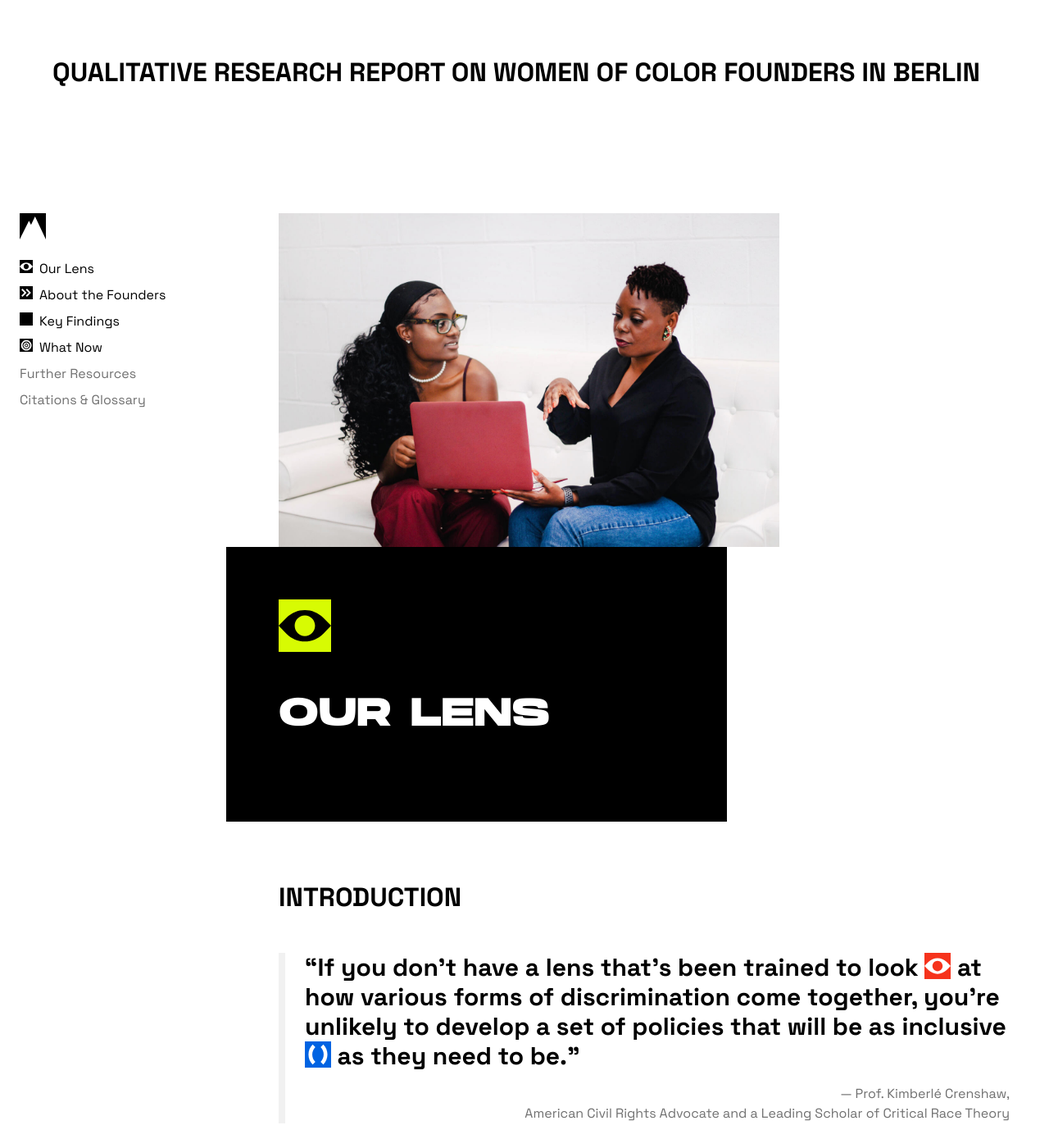
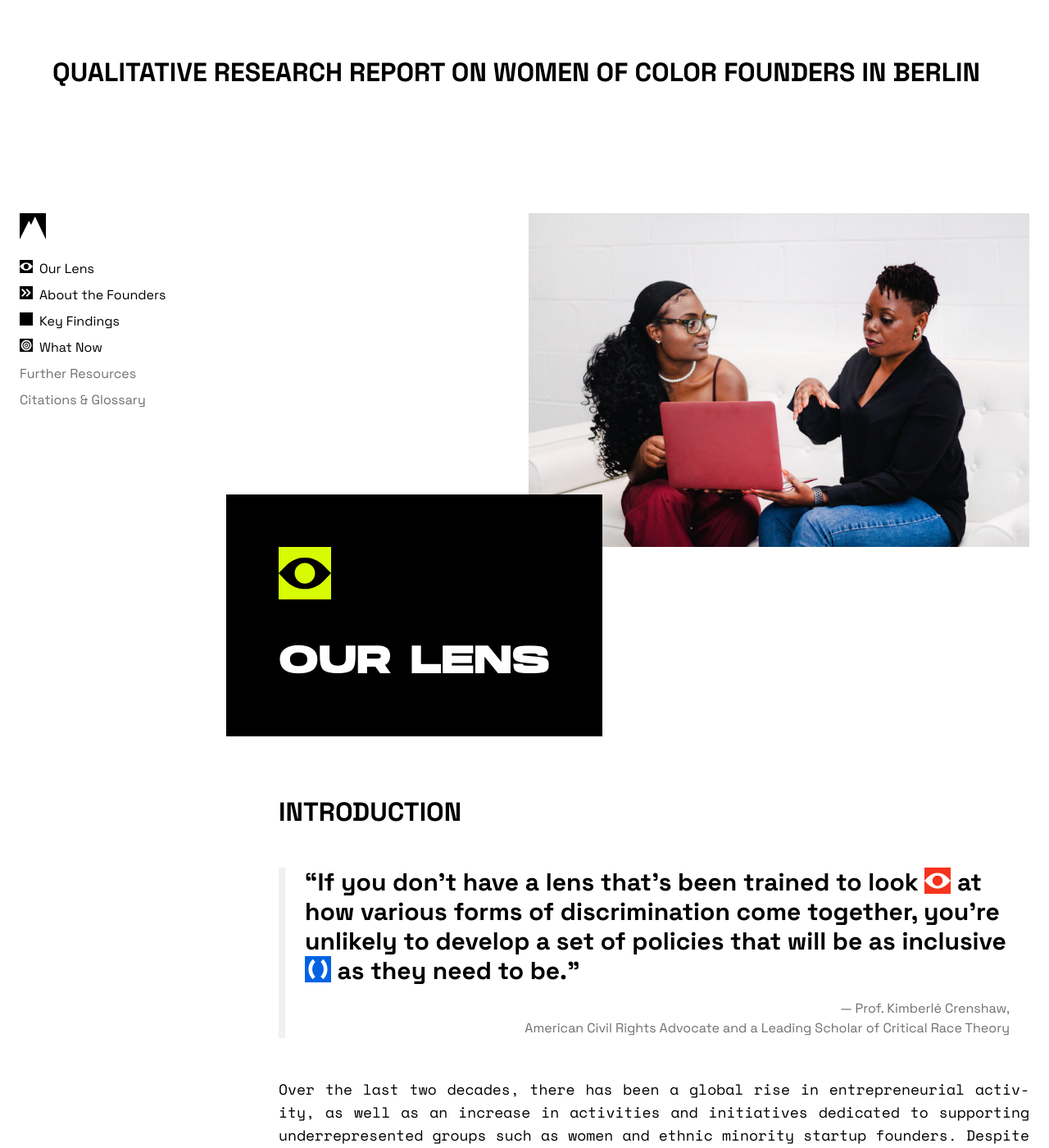
Before and after one commit to Founderland/Report, a Jekyll site: the page built from index.html, in a window 1280 px wide and 1400 px high, scrolled down 527 px. Shown: the whole window at 82% size. Built offline with Jekyll 4.4.1, drawn with Linux system fonts in a browser that asks for light colours.

Commit message:
section head wip

```diff
--- a/_includes/section-1.html
+++ b/_includes/section-1.html
@@ -9,8 +9,7 @@
         <div class="bg-lime w-16 h-16 inline-block">
             <i class="symbol Visibility black"></i>
         </div>
-
-        <h1>Our Lens</h1>
+        <h1 class="mb-0">Our Lens</h1>
     </div>
 </div>
 
--- a/assets/styles/output.css
+++ b/assets/styles/output.css
@@ -606,6 +606,10 @@ video {
   margin-top: 1.5rem;
 }
 
+.mb-0 {
+  margin-bottom: 0px;
+}
+
 .mt-8 {
   margin-top: 2rem;
 }
@@ -638,12 +642,12 @@ video {
   width: 2rem;
 }
 
+.w-16 {
+  width: 4rem;
+}
+
 .w-1\/2 {
   width: 50%;
-}
-
-.w-16 {
-  width: 4rem;
 }
 
 .grow {
@@ -1470,13 +1474,14 @@ nav.active .overlay {
 
 /* #Section Head */
 
-.section-head img,
-.section-head .title-card {
+.section-head {
+  padding-top: 350px;
+}
+
+.section-head img {
   width: 66.666667%;
-}
-
-.section-head img {
-  margin-right: -4rem;
+  float: right;
+  margin-top: -350px;
 }
 
 .section-head .title-card {
@@ -1486,6 +1491,9 @@ nav.active .overlay {
   background-color: rgb(0 0 0 / var(--tw-bg-opacity));
   padding: 4rem;
   margin-left: -4rem;
+  margin-top: -4rem;
+  position: relative;
+  display: inline-block;
 }
 
 .section-head .symbol {
```
Also changed, not shown: assets/styles/input.css (+8 -4 lines).
